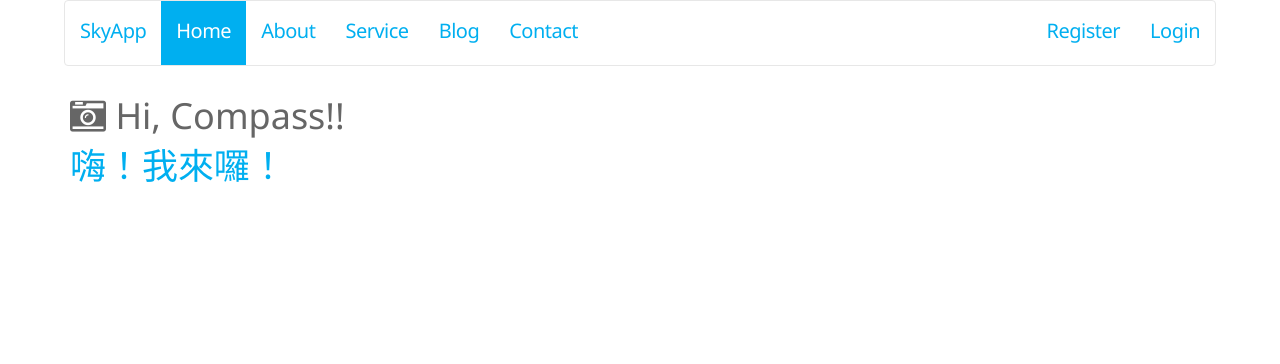
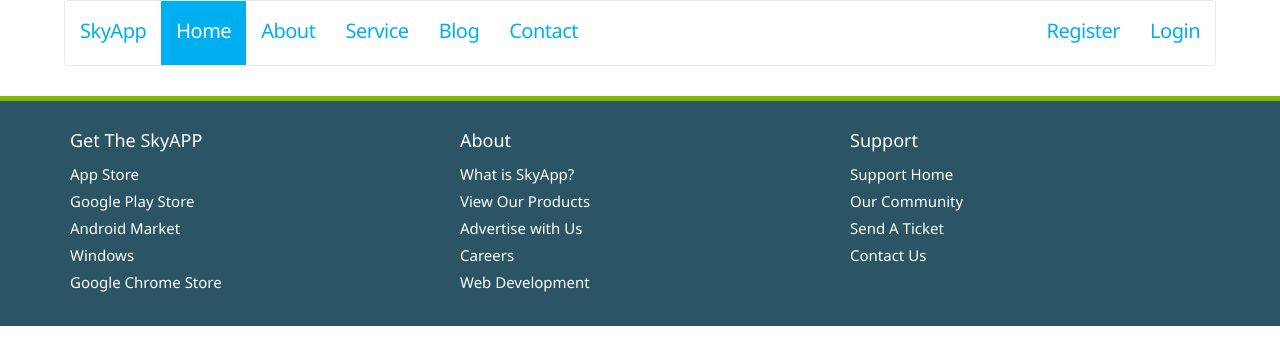
Before and after one commit to AlanJui/myBootstrap, a website: page app/index.html in a window 1280 px wide. Drawn offline with Linux system fonts and the light colour scheme.

Commit message:
完成 footer

```diff
--- a/app/index.html
+++ b/app/index.html
@@ -16,7 +16,7 @@
 
 <body>
 
-  <header>
+  <header class="header-main">
     <nav class="navbar navbar-inverse navbar-default" role="navigation">
       <!-- Brand and toggle get grouped for better mobile display -->
       <div class="navbar-header">
@@ -46,10 +46,52 @@
     </nav>
   </header>
 
-  <div class="container">
+<!--   <div class="container">
     <h1><i class="fa fa-camera-retro"></i> Hi, Compass!!</h1>
     <h1><a href="#">嗨！我來囉！</a></h1>
   </div>
+ -->
+
+  <footer class="footer-main">
+    <div class="container">
+      <div class="row">
+        <!-- Get the product -->
+        <div class="col-md-4">
+          <h4>Get The SkyAPP</h4>
+          <ul>
+            <li class="app-appstore"><a href="#">App Store</a></li>
+            <li class="app-play"><a href="#">Google Play Store</a></li>
+            <li class="app-android"><a href="#">Android Market</a></li>
+            <li class="app-windows"><a href="#">Windows</a></li>
+            <li class="app-chrome"><a href="#">Google Chrome Store</a></li>
+          </ul>
+        </div>
+
+        <!-- About -->
+        <div class="col-md-4">
+          <h4>About</h4>
+          <ul>
+            <li><a href="#">What is SkyApp?</a></li>
+            <li><a href="#">View Our Products</a></li>
+            <li><a href="#">Advertise with Us</a></li>
+            <li><a href="#">Careers</a></li>
+            <li><a href="#">Web Development</a></li>
+          </ul>
+        </div>
+
+        <!-- Support -->
+        <div class="col-md-4">
+          <h4>Support</h4>
+          <ul>
+            <li><a href="#">Support Home</a></li>
+            <li><a href="#">Our Community</a></li>
+            <li><a href="#">Send A Ticket</a></li>
+            <li><a href="#">Contact Us</a></li>
+          </ul>
+        </div>
+      </div>
+    </div>
+  </footer>
 
   <!-- Bootstrap core JavaScript
     ================================================== -->
--- a/app/scss/layouts/_footer.scss
+++ b/app/scss/layouts/_footer.scss
@@ -2,22 +2,27 @@
 
 .footer-main{
 	@include add-background($dark-color);
-	@include add-border(5px, $secondary-color,top);
-	min-height:200px;
-	padding:30px 0;
-	z-index:100;
+	@include add-border(5px, $secondary-color, top);
+	min-height: 200px;
+	padding: 30px 0;
+	z-index: 100;
 
-	a{
-		color:#ffffff;
+	h4 {
+		// color: yellow;
+		font-weight: bold;
 	}
 
 	ul{
-		margin:0;
-		padding:0;
+		margin: 0;
+		padding: 0;
 	}
 
 	li{
-		line-height:1.8em;
-		list-style:none;
+		line-height: 1.8em;
+		list-style: none;
+	}
+
+	a{
+		color: #ffffff;
 	}
 }
```
